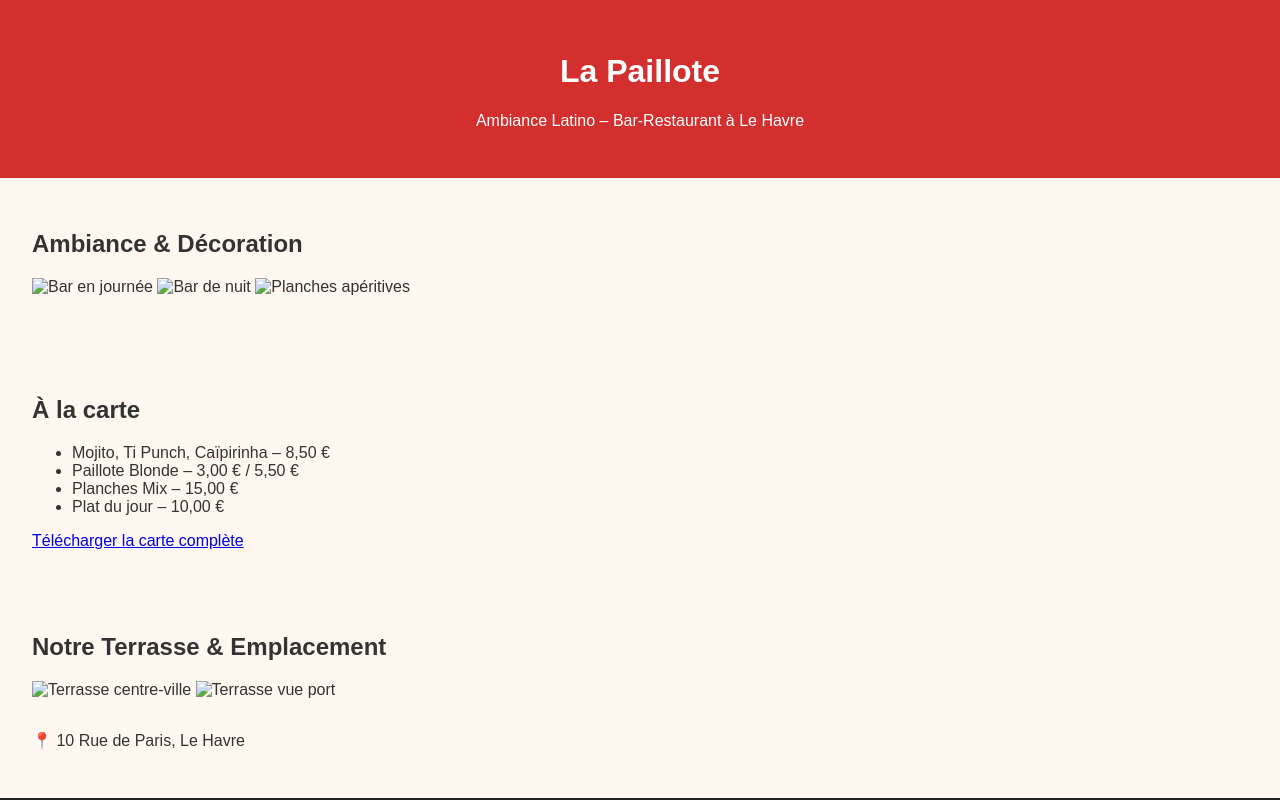
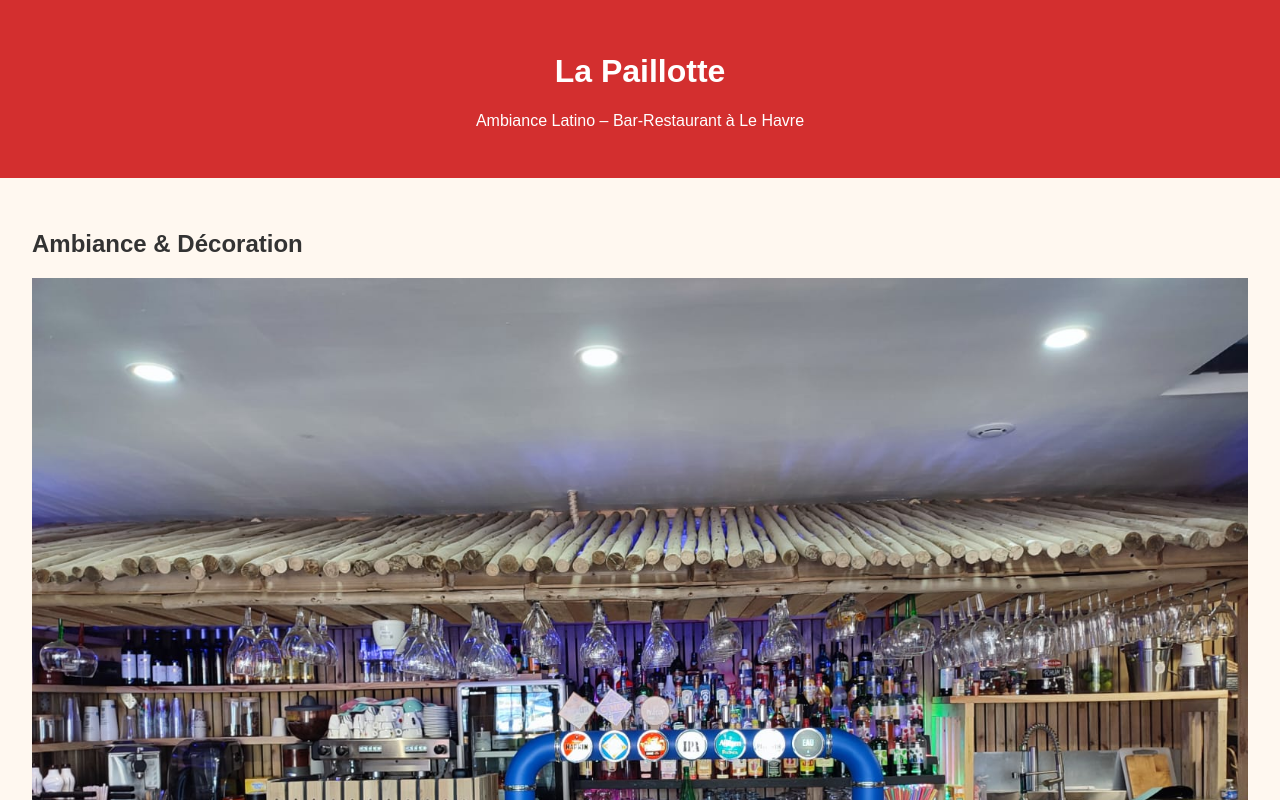
Before and after one commit to Iliasbacha/La-Paillotte, a plain HTML site: page index.html in a window 1280 px wide. Shown: the top 800 px of the page. Drawn offline with Linux system fonts and the light colour scheme.

Commit message:
Update index.html

```diff
--- a/index.html
+++ b/index.html
@@ -3,20 +3,20 @@
 <head>
   <meta charset="UTF-8">
   <meta name="viewport" content="width=device-width, initial-scale=1">
-  <title>La Paillote – Bar-Restaurant Latino · Le Havre</title>
+  <title>La Paillotte – Bar-Restaurant Latino · Le Havre</title>
   <link rel="stylesheet" href="style.css">
 </head>
 <body>
   <header>
-    <h1>La Paillote</h1>
+    <h1>La Paillotte</h1>
     <p>Ambiance Latino – Bar-Restaurant à Le Havre</p>
   </header>
 
   <section id="gallery">
     <h2>Ambiance & Décoration</h2>
-    <img src="images/bar.jpg" alt="Bar en journée">
-    <img src="images/night_bare.jpg" alt="Bar de nuit">
-    <img src="images/planches.jpg" alt="Planches apéritives">
+    <img src="bar.jpg" alt="Bar en journée">
+    <img src="night_bare.jpg" alt="Bar de nuit">
+    <img src="planches.jpg" alt="Planches apéritives">
   </section>
 
   <section id="menu">
@@ -32,13 +32,13 @@
 
   <section id="location">
     <h2>Notre Terrasse & Emplacement</h2>
-    <img src="images/terrace_day.jpg" alt="Terrasse centre-ville">
-    <img src="images/terrace_port.jpg" alt="Terrasse vue port">
+    <img src="terrace_day.jpg" alt="Terrasse centre-ville">
+    <img src="terrace_port.jpg" alt="Terrasse vue port">
     <p>📍 10 Rue de Paris, Le Havre</p>
   </section>
 
   <footer>
-    <p>&copy; 2025 La Paillote • Suivez-nous sur Instagram @lapaillote_havre</p>
+    <p>&copy; 2025 La Paillote • Fait par IE FTS</p>
   </footer>
 </body>
 </html>
```
